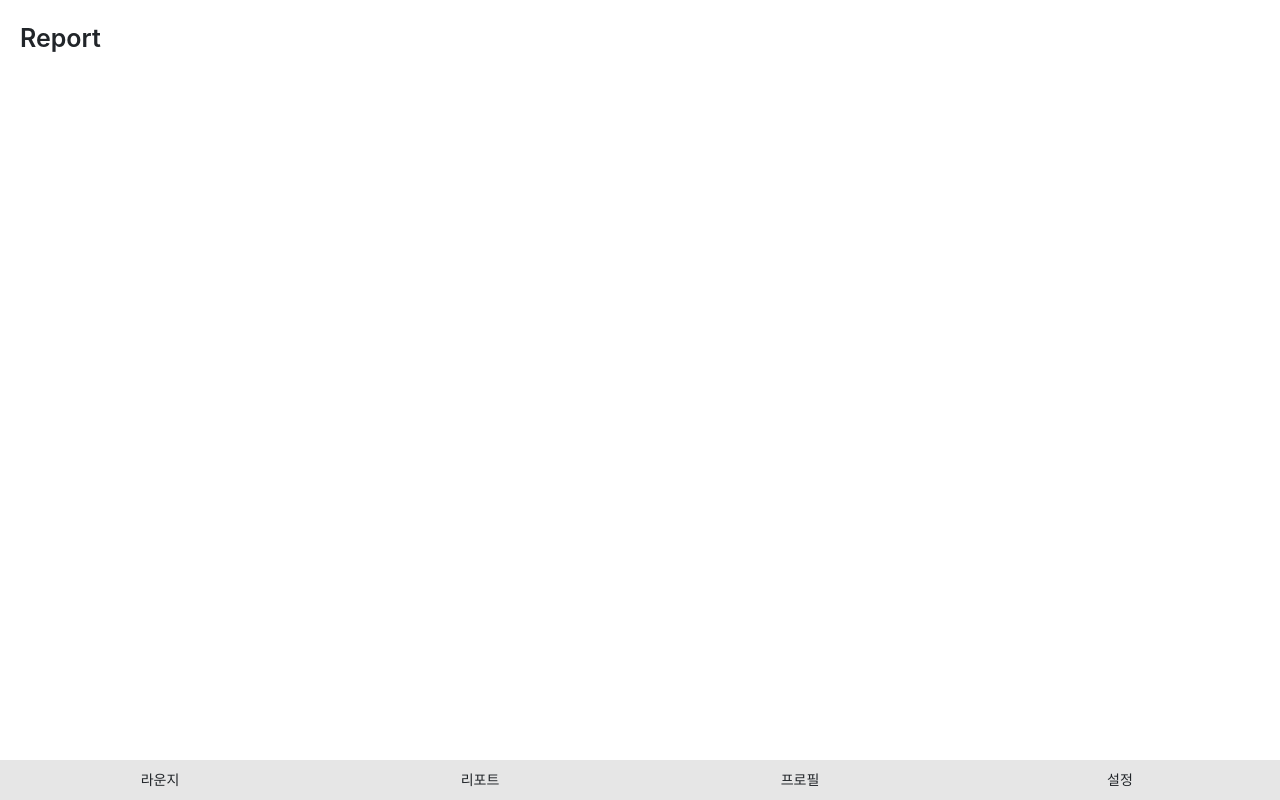
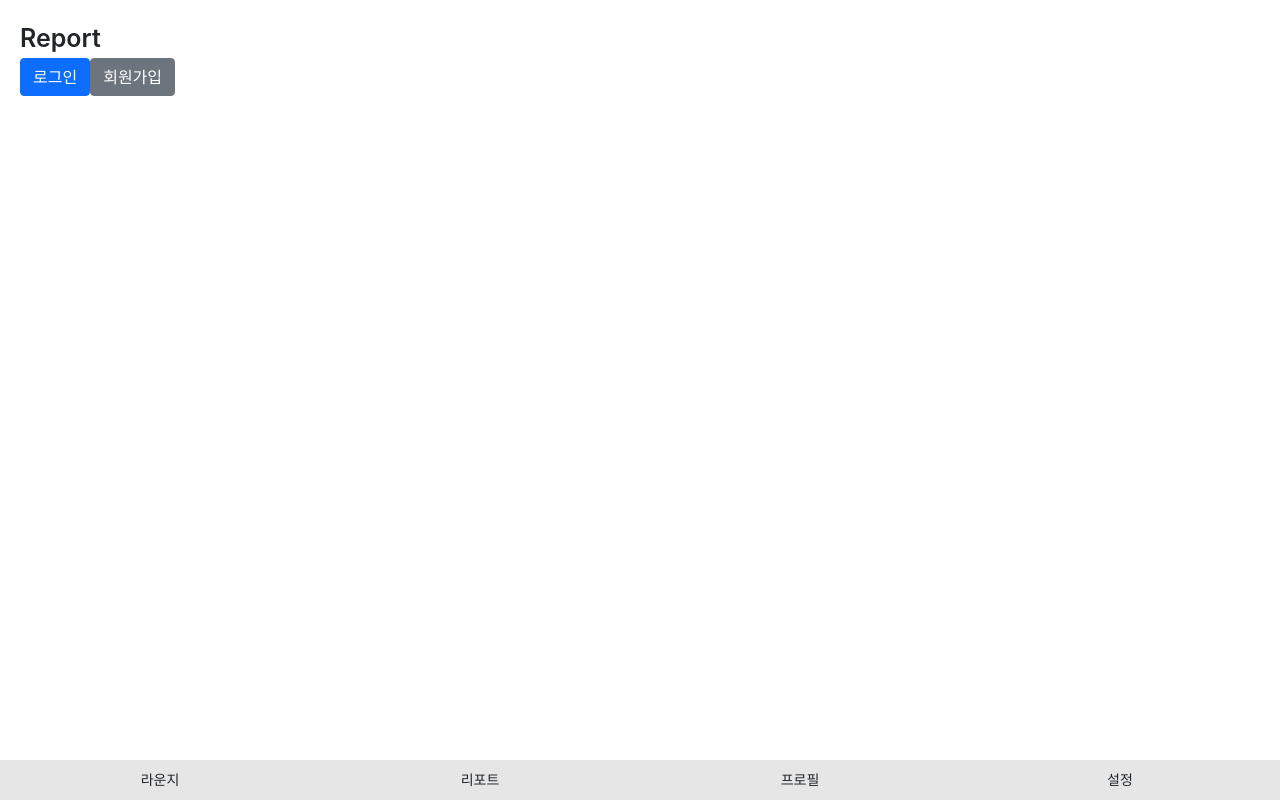
Before and after one commit to local-kim/MOIM, a React (Create React App) app in the folder src/main/reactjs/: page /report in a window 1280 px wide. Built offline with nearby package versions, Linux system fonts and the light colour scheme.

Commit message:
프로필 사진 없는 유저 로그인시 오류 해결 프로필에 사진 띄움

```diff
--- a/src/main/reactjs/src/pages/mypage/Mypage.js
+++ b/src/main/reactjs/src/pages/mypage/Mypage.js
@@ -99,7 +99,13 @@ const Mypage = () => {
         </div>
         </div>
       }
-
+      {
+        !user &&
+        <div>
+          <button type='button' className={`btn btn-primary`} onClick={() => navigate('/login')}>로그인</button>
+          <button type='button' className={`btn btn-secondary`} onClick={() => navigate('/join')}>회원가입</button>
+        </div>
+      }
     </div>
   );
 };
--- a/src/main/reactjs/src/pages/mypage/ProfileEdit.js
+++ b/src/main/reactjs/src/pages/mypage/ProfileEdit.js
@@ -101,7 +101,7 @@ const ProfileEdit = () => {
 
       <div className={styles.bio_box}>
         <div className={styles.subtitle}>소개</div>
-        <textarea onChange={(e) => handleBio(e)}></textarea>
+        <textarea defaultValue={user.bio} onChange={(e) => handleBio(e)}></textarea>
       </div>
     </div>
   );
--- a/src/main/reactjs/src/pages/report/Report.js
+++ b/src/main/reactjs/src/pages/report/Report.js
@@ -7,7 +7,6 @@ import ko from 'date-fns/locale/ko';
 
 const Report = () => {
   const navigate = useNavigate();
-  const [loggedIn, setLoggedIn] = useState(localStorage.getItem("user") ? true : false);
   const [user, setUser] = useState(JSON.parse(localStorage.getItem("user")));
   const [bmi, setBmi] = useState();
   const [weights, setWeights] = useState();
@@ -28,7 +27,7 @@ const Report = () => {
   }
 
   useEffect(() => {
-    if(loggedIn){
+    if(user){
       axios.get(`/user/weight/${user.id}`)
       .then(res => {
         console.log(res.data);
@@ -44,7 +43,7 @@ const Report = () => {
       <div className={styles.title}>Report</div>
 
       {
-        loggedIn &&
+        user &&
         <div className={styles.health_box}>
           <div>
             <div className={styles.subtitle}>건강 점수</div>
@@ -81,7 +80,13 @@ const Report = () => {
           </div>
         </div>
       }
-
+      {
+        !user &&
+        <div>
+          <button type='button' className={`btn btn-primary`} onClick={() => navigate('/login')}>로그인</button>
+          <button type='button' className={`btn btn-secondary`} onClick={() => navigate('/join')}>회원가입</button>
+        </div>
+      }
     </div>
   );
 };
--- a/src/main/reactjs/src/pages/settings/Settings.js
+++ b/src/main/reactjs/src/pages/settings/Settings.js
@@ -4,23 +4,22 @@ import styles from './Settings.module.css';
 
 const Settings = () => {
   const navigate = useNavigate();
-  const [loggedIn, setLoggedIn] = useState(localStorage.getItem("user") ? true : false);
   const [user, setUser] = useState(JSON.parse(localStorage.getItem("user")));
 
   return (
     <div className={styles.wrap}>
       <div className={styles.title}>Settings</div>
       {
-        loggedIn && <button type='button' onClick={() => {
+        user && <button type='button' className={`btn btn-secondary`} onClick={() => {
           localStorage.removeItem("user");
-          setLoggedIn(false);
+          setUser(null);
         }}>로그아웃</button>
       }
       {
-        !loggedIn &&
+        !user &&
         <div>
-          <button type='button' onClick={() => navigate('/login')}>로그인</button>
-          <button type='button' onClick={() => navigate('/join')}>회원가입</button>
+          <button type='button' className={`btn btn-primary`} onClick={() => navigate('/login')}>로그인</button>
+          <button type='button' className={`btn btn-secondary`} onClick={() => navigate('/join')}>회원가입</button>
         </div>
       }
     </div>
```
Also changed, not shown: 2 other files (tests, documents, lock files or other folders).
